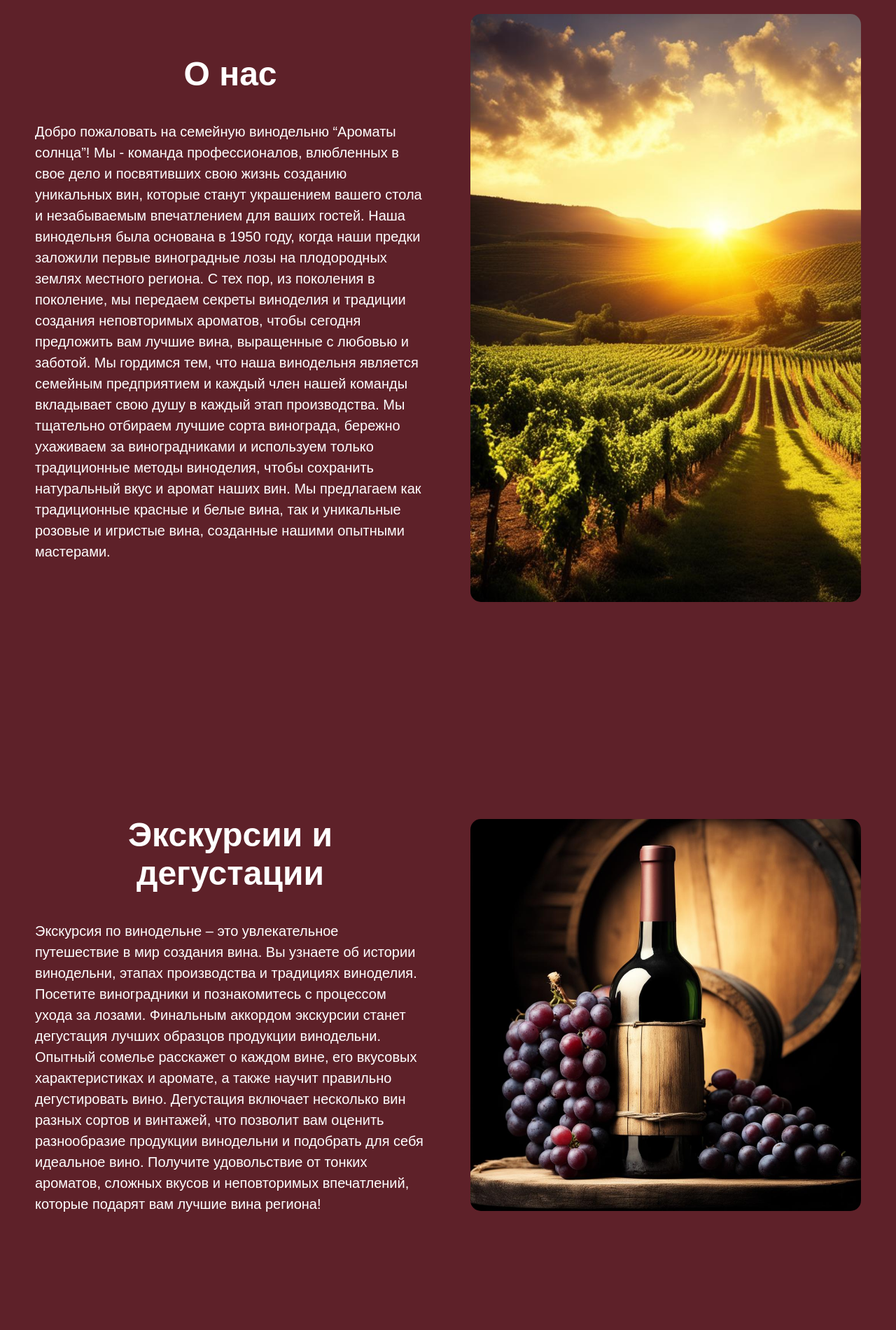
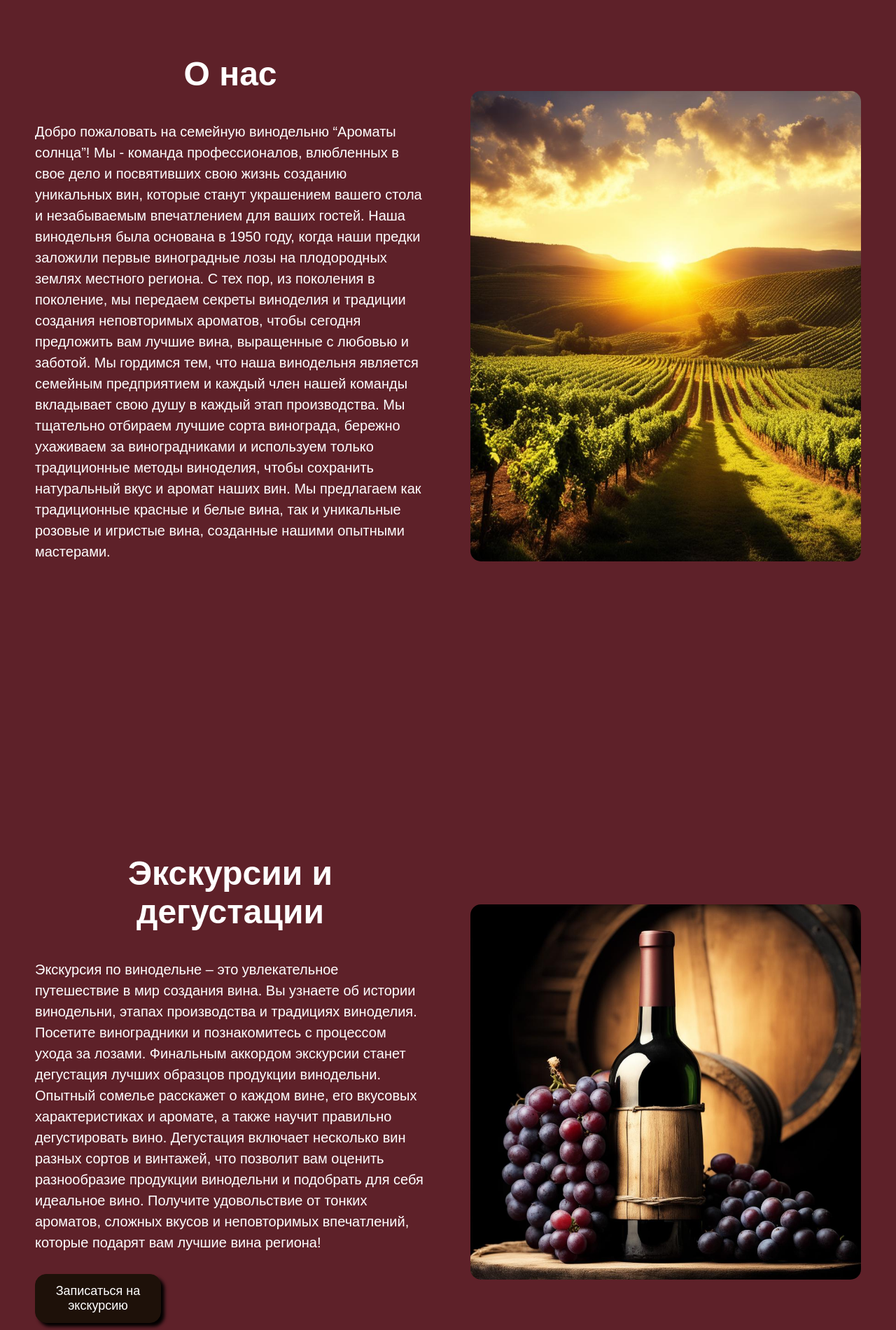
Before and after one commit to AlexIgn88/winery-tour, a plain HTML site: page index.html in a window 1280 px wide. Shown: the part 960-2860 px from the top of the page at 70% size. Drawn offline with Linux system fonts and the light colour scheme.

Commit message:
fixes 	modified:   css/style.css 	modified:   index.html 	modified:   js/index.js 	modified:   scss/_about.scss 	modified:   scss/_buttons.scss 	modified:   scss/_excursions.scss

```diff
--- a/index.html
+++ b/index.html
@@ -80,6 +80,7 @@
                 </div>
                 <div class="excursions-section__picture-container"></div>
             </div>
+            <div class="buttons"><button id="reserve">Записаться на экскурсию</button></div>
         </div>
         <div class="galary-section">
             <h1><a name="galary">Галерея</a></h1>
@@ -95,7 +96,6 @@
         </div>
     </main>
     <div class="buttons">
-        <button id="reserve">Записаться на экскурсию</button>
         <button id="up-arrow-button">&uarr;</button>
     </div>
     <footer id="footer">
--- a/js/index.js
+++ b/js/index.js
@@ -4,18 +4,12 @@
 const navigationButtons = (function () {
 
     const upArrowButton = document.getElementById('up-arrow-button');
-    const reserveButton = document.getElementById('reserve');
 
     window.onscroll = function () {
         const isScrolled = document.body.scrollTop > 800 || document.documentElement.scrollTop > 800;
 
-        if (isScrolled) {
-            switchDisplayValue(upArrowButton, "block");
-            switchDisplayValue(reserveButton, "block");
-        } else {
-            switchDisplayValue(upArrowButton, "none");
-            switchDisplayValue(reserveButton, "none");
-        }
+        isScrolled ? switchDisplayValue(upArrowButton, "block") : switchDisplayValue(upArrowButton, "none");
+
     };
 
     upArrowButton.addEventListener('click', () => {
--- a/scss/_about.scss
+++ b/scss/_about.scss
@@ -17,10 +17,11 @@
         }
 
         .about-section__picture-container {
-            margin-top: 100px;
+            margin-top: 210px;
             margin-right: 50px;
             background-image: url('/img/about-section/sun-scents.jpg');
             @include picture-container;
+            height: 80%;
         }
     }
 }
--- a/scss/_buttons.scss
+++ b/scss/_buttons.scss
@@ -1,11 +1,11 @@
 @import '_mixins';
 
 .buttons {
+
     #reserve {
-        display: none;
-        position: fixed;
+        position: relative;
         left: 50px;
-        bottom: 10px;
+        bottom: -30px;
         width: 180px;
         height: 70px;
         @include button-styling;
--- a/scss/_excursions.scss
+++ b/scss/_excursions.scss
@@ -2,14 +2,15 @@
 @import '_mixins';
 
 .excursions-section {
-    height: 100vh;
+    height: 120vh;
     background-color: $background-color;
+    display: flex;
+    flex-direction: column;
 
     &__content {
         display: flex;
         align-items: center;
         gap: 5vw;
-        height: 70%;
 
         .excursions-section__text {
             margin-top: 100px;
@@ -18,10 +19,11 @@
         }
 
         .excursions-section__picture-container {
-            margin-top: 100px;
+            margin-top: 210px;
             margin-right: 50px;
             background-image: url('/img/excursions-section/wine-barrel.jpg');
             @include picture-container;
+            height: 80%;
         }
     }
 }
```
Also changed, not shown: css/style.css.
